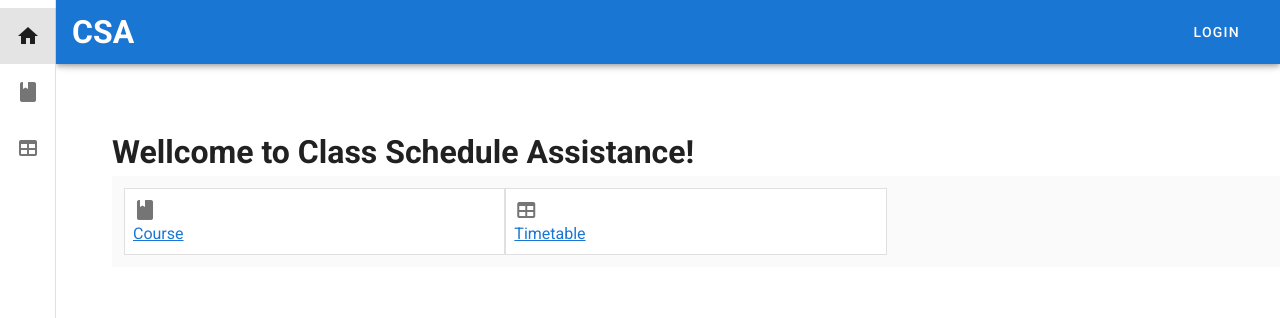
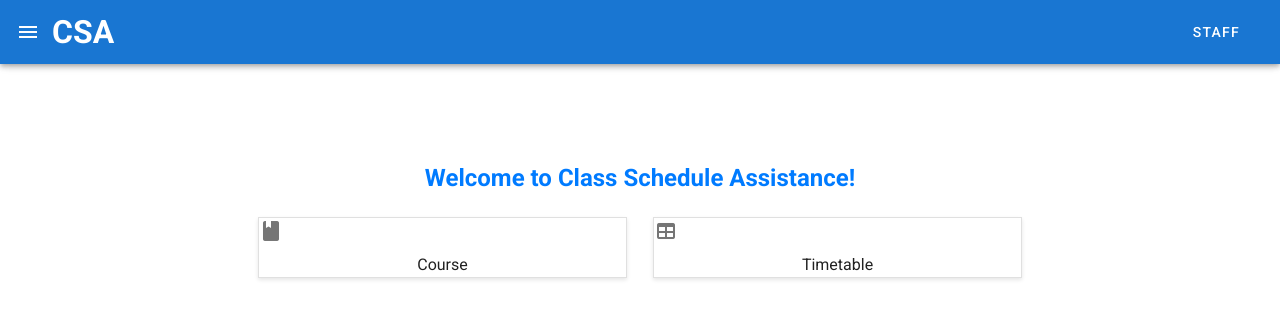
Before and after one commit to friskkung/Miniproject_frontend, a Vue app in the folder frontend_class_schedule_assistant/: page / in a window 1280 px wide. Shown: the top 318 px of the page. Built offline with nearby package versions, Linux system fonts and the light colour scheme.

Commit message:
add Login form and decerate all function befor

```diff
--- a/frontend_class_schedule_assistant/src/App.vue
+++ b/frontend_class_schedule_assistant/src/App.vue
@@ -5,6 +5,7 @@
       color="primary"
       dark
     >
+    <v-app-bar-nav-icon @click.stop="drawer = !drawer"></v-app-bar-nav-icon>
       <!-- Logo -->
       <div class="d-flex align-center">
        <h1>CSA</h1>
@@ -16,11 +17,14 @@
 
         text
       >
-        <span class="mr-2">Login</span>
+        <span class="mr-2" @click="toStaffMenu()">Staff</span>
       </v-btn>
     </v-app-bar>
     <!-- Navigation Drawer -->
-    <v-navigation-drawer app mini-variant>
+    <v-navigation-drawer v-model="drawer"
+      absolute
+      bottom
+      temporary >
       <!-- Your navigation links go here -->
       <v-list>
         <v-list-item link to="/">
@@ -56,7 +60,17 @@ export default {
   name: 'App',
 
   data: () => ({
-    //
-  })
+    drawer: false,
+  }),
+  methods:{
+    toStaffMenu(){
+      this.$router.push('/login')
+    },
+  },
+  watch: {
+      group () {
+        this.drawer = false
+      },
+    },
 }
 </script>
--- a/frontend_class_schedule_assistant/src/components/Course.vue
+++ b/frontend_class_schedule_assistant/src/components/Course.vue
@@ -11,7 +11,7 @@
           label="Search"
           single-line
           hide-details
-        ></v-text-field>
+        ></v-text-field><v-spacer></v-spacer>
         <v-btn color="primary" dark class="mb-2" @click="saveSelected()">
           Save selected courses
         </v-btn>
@@ -48,21 +48,33 @@ export default {
         {
           text: "ไอดี",
           align: "start",
-          sortable: false,
+          sortable: true, // อนุญาตให้เรียงลำดับคอลัมน์นี้
           value: "courseId",
         },
-        { text: "code", value: "code" },
-        { text: "course name", value: "CourseName" },
-        { text: "credit", value: "credit" },
-        { text: "selected", value: "selected" },
+        {
+          text: "code",
+          sortable: true,
+          value: "code",
+        },
+        {
+          text: "course name",
+          sortable: true,
+          value: "courseName", // แก้ไขตรงนี้จาก 'CourseName' เป็น 'courseName'
+        },
+        {
+          text: "credit",
+          sortable: true,
+          value: "credit",
+        },
+        {
+          text: "selected",
+          sortable: false, // ไม่สามารถเรียงลำดับได้
+          value: "selected",
+        },
       ],
-      selectedCourseId: "",
-      selectedCourseCode: "",
-      selectedCourseName: "",
-      selectedCourseCredit: "",
       search: "",
-    };
-  },
+      };
+    },
   created() {
     this.initialize();
     this.clearLocalStorage();
@@ -80,7 +92,7 @@ export default {
       }
     },
     openDialog(action, item) {
-      // Implement your dialog logic here
+      // ระบบลอจิกของคุณ
     },
     selectedCourses(item, selected) {
       console.log("Item pass by==>", item);
@@ -93,7 +105,7 @@ export default {
         }
       } else {
         if (item != null) {
-          this.selectedCourse.pop(item);
+          this.selectedCourse.splice(this.selectedCourse.indexOf(item), 1); // แก้ไขการลบข้อมูล
           console.log("Current Selected Course===>", this.selectedCourse);
         } else {
           console.log("item is null!");
@@ -119,20 +131,15 @@ export default {
   },
   computed: {
     filteredItems() {
-      if (!this.search) return this.courseItem; // Return all items if search is empty
+      if (!this.search) return this.courseItem; // คืนค่ารายการทั้งหมดหากไม่มีการค้นหา
 
       const keyword = this.search.toLowerCase();
       return this.courseItem.filter((item) => {
-        var courseId = JSON.stringify(item.courseId)
-        var code =JSON.stringify(item.code)
-        var courseName=JSON.stringify(item.courseName)
-        var credit=JSON.stringify(item.credit)
-        // Adjust the properties you want to search through here
         return (
-          courseId.toLowerCase().includes(keyword) ||
-          code.toLowerCase().includes(keyword) ||
-          courseName.toLowerCase().includes(keyword) ||
-          credit.toString().includes(keyword)
+          item.courseId.toString().toLowerCase().includes(keyword) ||
+          item.code.toString().toLowerCase().includes(keyword) ||
+          item.courseName.toLowerCase().includes(keyword) ||
+          item.credit.toString().includes(keyword)
         );
       });
     },
@@ -140,5 +147,6 @@ export default {
 };
 </script>
 
+
 <style>
 </style>
--- a/frontend_class_schedule_assistant/src/components/HelloWorld.vue
+++ b/frontend_class_schedule_assistant/src/components/HelloWorld.vue
@@ -1,40 +1,74 @@
 <template>
-  <v-app>
-
-    <!-- Main Content -->
-    <!-- <v-app-bar app>
-      <v-toolbar-title>Class Schedule Assistance</v-toolbar-title>
-      <v-spacer></v-spacer>
-      <v-btn text to="/login">Login</v-btn>
-    </v-app-bar> -->
-
   <v-main>
-      <!-- Your main content goes here -->
-      <h1>Wellcome to Class Schedule Assistance!</h1>
-      <v-container class="grey lighten-5" >
-        <v-row no-gutters>
-          <v-col cols="12" sm="4">
-
-            <v-card class="pa-2" outlined tile ><a href=""><v-icon>mdi-book</v-icon><br>Course</a> </v-card>
+    <v-container>
+      <h1 class="page-title">Welcome to Class Schedule Assistance!</h1>
+      <v-row justify="center">
+        <v-col cols="12" sm="6" md="4">
+          <v-card class="custom-card" outlined tile link to="/course">
+            <v-icon class="card-icon" >mdi-book</v-icon>
+            <div class="card-label">Course</div>
+          </v-card>
         </v-col>
-          <v-col cols="12" sm="4">
-            <v-card class="pa-2" outlined tile><a href=""><v-icon>mdi-table</v-icon><br>Timetable</a> </v-card>
+        <v-col cols="12" sm="6" md="4">
+          <v-card class="custom-card" outlined tile link to="/table">
+            <v-icon class="card-icon">mdi-table</v-icon>
+            <div class="card-label">Timetable</div>
+          </v-card>
         </v-col>
-          <!-- <v-col cols="12" sm="4">
-            <v-card class="pa-2" outlined tile><a href=""><v-icon>mdi-account</v-icon><br>Account</a> </v-card>
-          </v-col> -->
+        <!-- Add more cards as needed -->
       </v-row>
     </v-container>
     <router-view></router-view>
   </v-main>
-  </v-app>
 </template>
 
 <script>
 export default {
 name: "HelloWorld",
-
 data: () => ({}),
 };
 </script>
+
+<style>
+.page-title {
+  font-size: 24px;
+  margin: 20px 0;
+  color: #007BFF;
+  text-align: center;
+}
+
+.custom-card {
+  background-color: #F5F5F5;
+  border: 1px solid #E0E0E0;
+  border-radius: 10px;
+  transition: transform 0.2s;
+  margin: 1px;
+  cursor: pointer;
+  box-shadow: 0 2px 4px rgba(0, 0, 0, 0.1);
+  justify-content: center;
+}
+
+.custom-card:hover {
+  transform: scale(1.05);
+}
+
+.card-icon {
+  font-size: 36px;
+  color: #007BFF;
+  text-align: center;
+}
+
+.card-label {
+  font-size: 16px;
+  text-align: center;
+  margin-top: 10px;
+  justify-content: center;
+}
+
+.footer {
+  text-align: center;
+  padding: 20px;
+  background-color: #007BFF;
+  color: #fff;
+}
 </style>
--- /dev/null
+++ b/frontend_class_schedule_assistant/src/components/Login.vue
@@ -0,0 +1,39 @@
+<template>
+    <v-form @submit.prevent="login">
+      <v-text-field
+        v-model="email"
+        label="Email"
+        required
+        type="email"
+      ></v-text-field>
+
+      <v-text-field
+        v-model="password"
+        label="Password"
+        required
+        type="password"
+      ></v-text-field>
+
+      <v-btn color="primary" type="submit">Login</v-btn>
+    </v-form>
+  </template>
+
+  <script>
+  export default {
+    data() {
+      return {
+        email: '',
+        password: ''
+      };
+    },
+    methods: {
+      login() {
+        // You can add your login logic here.
+        // Typically, you'd make an API request to authenticate the user.
+        // For the sake of this example, we'll just print the email and password.
+        console.log('Email: ' + this.email);
+        console.log('Password: ' + this.password);
+      }
+    }
+  };
+  </script>
--- a/frontend_class_schedule_assistant/src/components/Table.vue
+++ b/frontend_class_schedule_assistant/src/components/Table.vue
@@ -1,8 +1,9 @@
 <template>
+  <div>
     <v-card>
       <v-card-title> Student Timetable </v-card-title>
       <v-card-text>
-      <v-row>
+        <v-row >
           <!-- Header row with time slots -->
           <v-col
             class="header-col"
@@ -31,8 +32,13 @@
             </div>
           </v-col>
         </v-row>
-    </v-card-text>
-  </v-card>
+      </v-card-text> </v-card
+    ><br />
+    <label>This is all your seleted courses</label><br /><br />
+    <v-chip v-for="course in courses" :key="course.code">{{
+      course.code
+    }}</v-chip>
+  </div>
 </template>
 
   <script>
@@ -123,7 +129,7 @@ export default {
       const course = this.courses.find(
         (course) => course.day === day && course.time === timeSlot
       );
-      console.log("getTmpCode Course===>",course)
+      console.log("getTmpCode Course===>", course);
       return course ? course.code : "";
     },
 
--- a/frontend_class_schedule_assistant/src/router/index.js
+++ b/frontend_class_schedule_assistant/src/router/index.js
@@ -34,6 +34,14 @@ const routes = [
     // this generates a separate chunk (about.[hash].js) for this route
     // which is lazy-loaded when the route is visited.
     component: () => import(/* webpackChunkName: "about" */ '../views/TableView.vue')
+  },
+  {
+    path: '/login',
+    name: 'login',
+    // route level code-splitting
+    // this generates a separate chunk (about.[hash].js) for this route
+    // which is lazy-loaded when the route is visited.
+    component: () => import(/* webpackChunkName: "about" */ '../views/StaffMenuView.vue')
   }
 ]
 
--- /dev/null
+++ b/frontend_class_schedule_assistant/src/views/StaffMenuView.vue
@@ -0,0 +1,15 @@
+<template>
+    <Login />
+  </template>
+
+  <script>
+  import Login from '../components/Login'
+
+  export default {
+    name: 'StaffMenuView',
+
+    components: {
+        Login
+    }
+  }
+  </script>
```
Also changed, not shown: frontend_class_schedule_assistant/src/components/ManageCourse.vue (added). Lines whose indentation alone changed are shown as unchanged.
